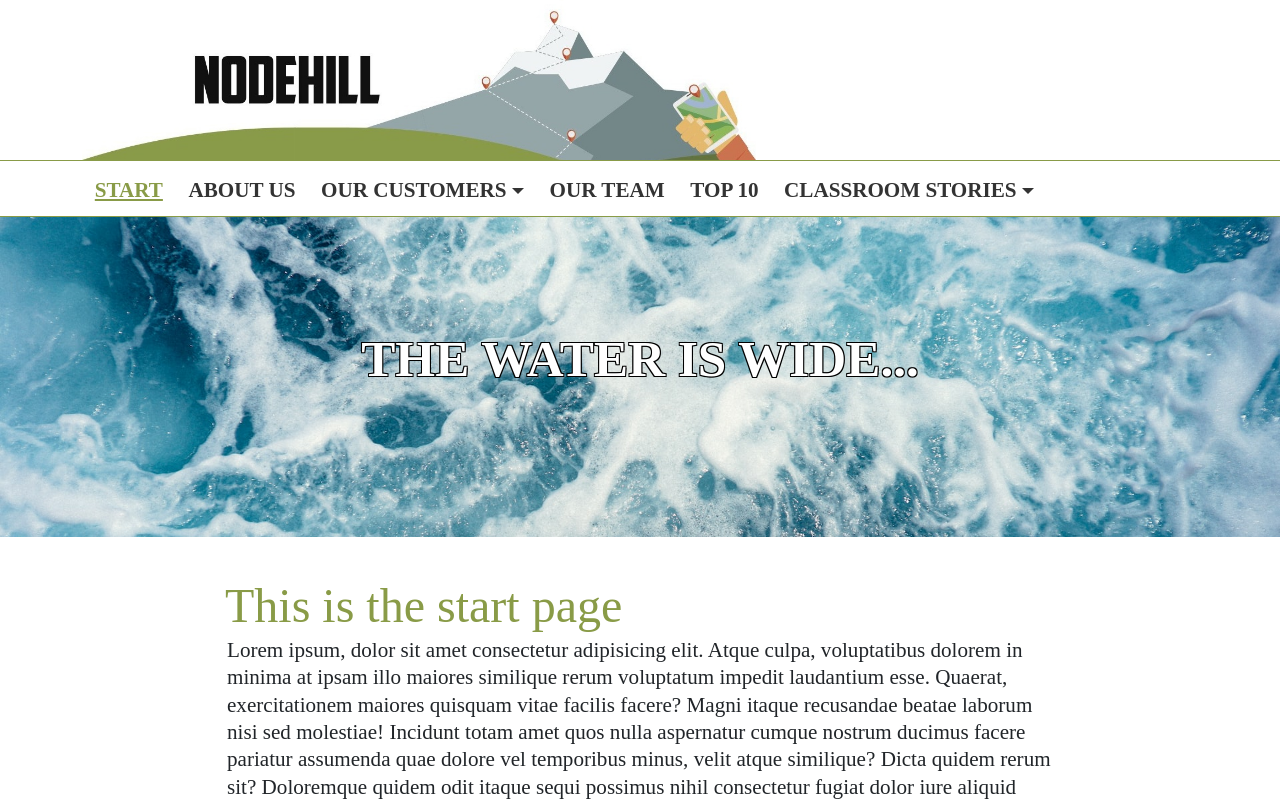
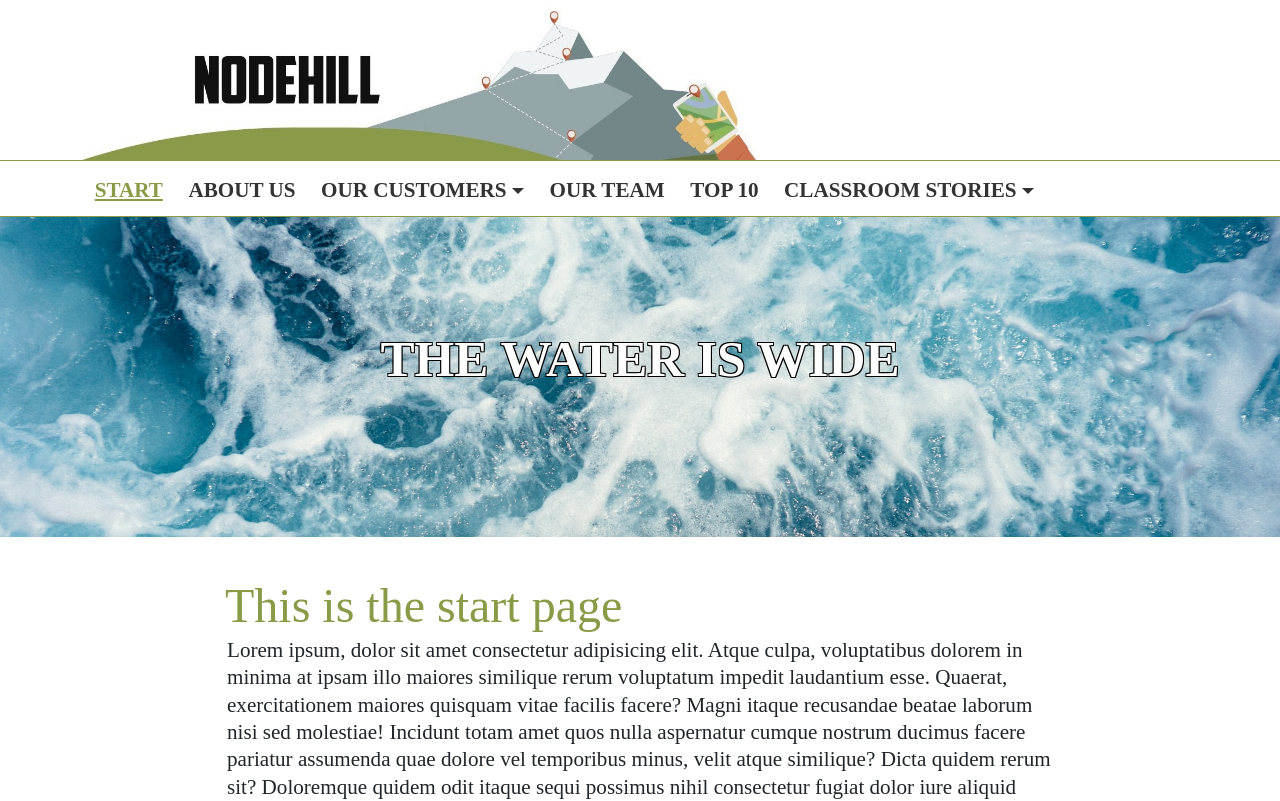
Before and after one commit to emanueljg/nodehill-home-page, a React (Vite) app: page / in a window 1280 px wide. Shown: the top 801 px of the page. Built offline with nearby package versions, Linux system fonts and the light colour scheme; a web font is replaced by a local one.

Commit message:
simplified image texts from md

```diff
--- a/public/markdown/our-team.md
+++ b/public/markdown/our-team.md
@@ -1,4 +1,4 @@
-### ![nodehill team](/images/page-posters/nodehill-team.jpg#50,39) [Meat the team!](#poster-text)
+![nodehill team:Meat the team!](/images/page-posters/nodehill-team.jpg#50,39)
 
 # Until we meet IRL, here's some info...
 
--- a/public/markdown/start.md
+++ b/public/markdown/start.md
@@ -1,10 +1,10 @@
-### ![stormy sea](/images/page-posters/sea.jpg) [The water is wide...](#poster-text)
+![stormy sea:The water is wide](/images/page-posters/sea.jpg)
 
 # This is the start page
 
 Lorem ipsum, dolor sit amet consectetur adipisicing elit. Atque culpa, voluptatibus dolorem in minima at ipsam illo maiores similique rerum voluptatum impedit laudantium esse. Quaerat, exercitationem maiores quisquam vitae facilis facere? Magni itaque recusandae beatae laborum nisi sed molestiae! Incidunt totam amet quos nulla aspernatur cumque nostrum ducimus facere pariatur assumenda quae dolore vel temporibus minus, velit atque similique? Dicta quidem rerum sit? Doloremque quidem odit itaque sequi possimus nihil consectetur fugiat dolor iure aliquid explicabo, quo temporibus illum dolorum magni iusto quia earum totam eaque ipsum, fuga reprehenderit porro quod? Eum numquam harum alias ipsum animi assumenda quas nobis.
 
-### ![students](/images/page-posters/students.jpg#50,10,mt-5) [Learn more in Agile Teams!](#poster-text)
+![students:Learn more in Agile Teams!](/images/page-posters/students.jpg#50,10,mt-5)
 
 # All about the students
 
--- a/src/components/handle-markdown/A.jsx
+++ /dev/null
@@ -1,5 +0,0 @@
-export default function H3({ href, children }) {
-  return href === '#poster-text' ?
-    <span className="poster-text">{children}</span> :
-    <a href={href}>{children}</a>;
-}
--- a/src/components/handle-markdown/Image.jsx
+++ b/src/components/handle-markdown/Image.jsx
@@ -4,12 +4,17 @@ export default function Image({ src, alt }) {
   // -> src # -> left (percent), top (percent), className,[className]
   // for all other types of images in md src # -> className,[className]
   let extras = (src.split('#')[1] || '').split(',');
+  alt = alt.split(':');
   while (src.includes('page-posters') && extras.length < 2) { extras.push('50%'); }
   return src.includes('page-posters') ?
-    <span className={'page-poster-holder ' + extras.slice(2).join(' ')}>
-      <img src={src} alt={alt}
-        style={{ objectPosition: extras[0] + '% ' + extras[1] + '%' }}
-      />
-    </span> :
+    <>
+      <span className={'page-poster-holder ' + extras.slice(2).join(' ')}>
+        <img src={src} alt={alt.join(',text: ')}
+          style={{ objectPosition: extras[0] + '% ' + extras[1] + '%' }}
+        />
+      </span>
+      {alt[1] && <span class="poster-text">{alt[1]}</span>}
+    </>
+    :
     <img src={src} alt={alt} className={extras.join(' ')} />;
 };
--- a/src/components/handle-markdown/MarkDownViewer.jsx
+++ b/src/components/handle-markdown/MarkDownViewer.jsx
@@ -1,14 +1,12 @@
 import ReactMarkdown from 'react-markdown';
 import Image from './Image';
-import A from './A';
 
 export default function MarkDownViewer({ mdContent, path }) {
   return <div className={path.slice(1).replace(/\//g, '-')}>
     <div className="row">
       <div className="col">
         <ReactMarkdown children={mdContent} components={{
-          'img': Image,
-          'a': A
+          'img': Image
         }} />
       </div>
     </div>
--- a/src/scss/images.scss
+++ b/src/scss/images.scss
@@ -34,6 +34,8 @@ img.align-left {
   text-transform: uppercase;
   font-size: 4vw;
   margin-top: -16vw;
+  -webkit-user-select: none;
+  user-select: none;
 }
 
 img[src*="page-posters"] {
```
